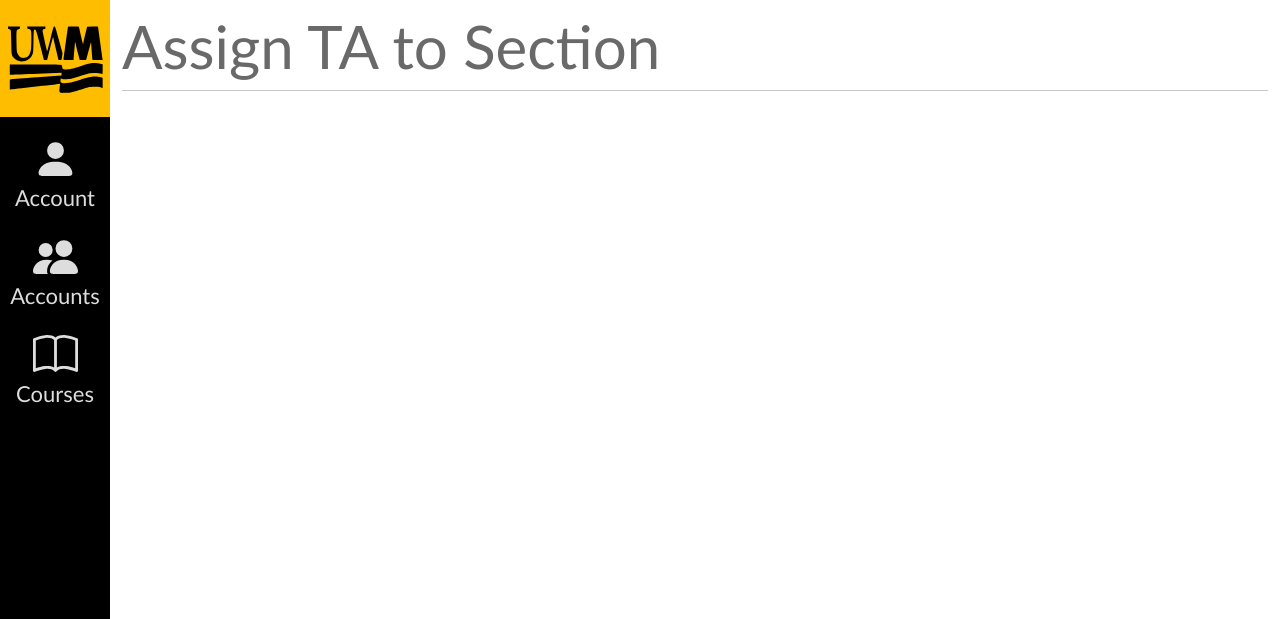
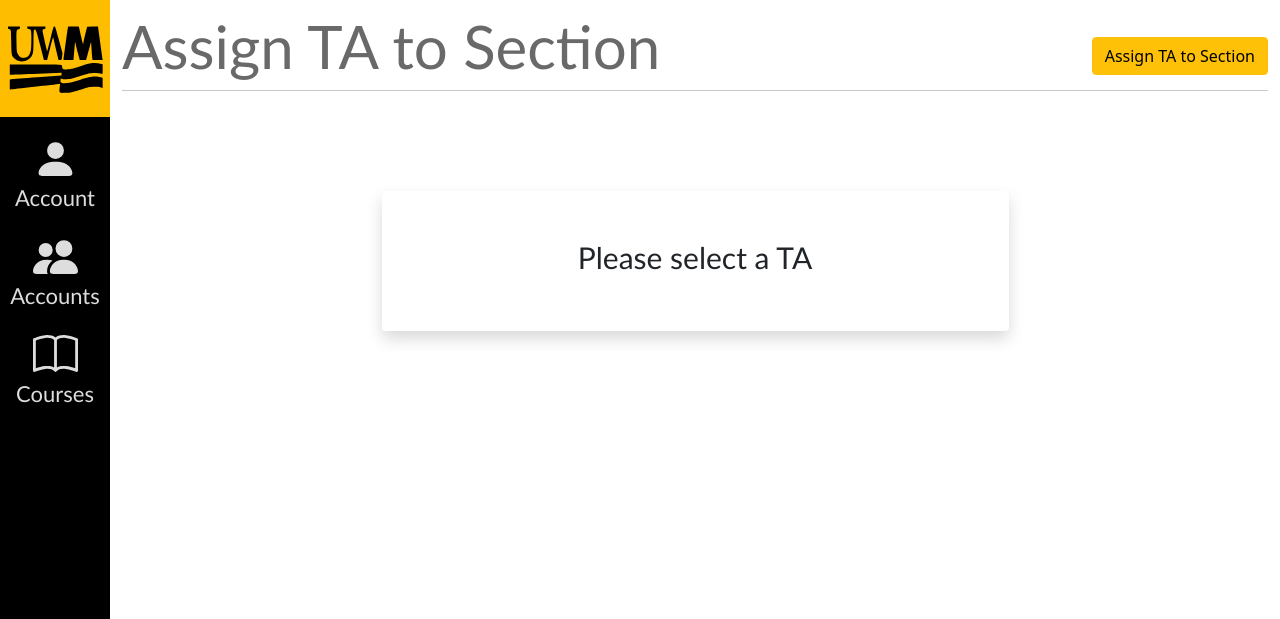
Before and after one commit to john4533/TA_App, a Django app: page /AssignTAToSection/ in a window 1280 px wide. Shown: the top 619 px of the page. Run offline with Django 3.2, Linux system fonts and the light colour scheme.

Commit message:
fixed delete button started working on the assign TA to Course functionality

```diff
--- a/project_app/views.py
+++ b/project_app/views.py
@@ -84,7 +84,7 @@
                 message = deleteCourse(request.POST['delete_course'])
             elif request.POST.get('delete_section'):
                 message = deleteSection(request.POST['delete_section'])
-            return render(request, "all_courses.html", {"dictionary": getCourses(), "delete_message": message,
+            return render(request, "all_courses.html", {"dictionary": getCourses(),
                                                         "TAs": list(TA.objects.all())})
 
 
--- a/static/css/assign_TA_to_section.css
+++ b/static/css/assign_TA_to_section.css
@@ -0,0 +1,45 @@
+
+h5{
+    font-family: Calibri;
+    font-size: 26px;
+}
+.print{
+    display: inline;
+    padding-right: 40px;
+    color: #861616;
+    font-family: Calibri, serif;
+    font-size: 30px;
+    padding-top: 60px;
+    vertical-align: -18px;
+
+}
+.btn-warning{
+    margin-top: 17px;
+    align-items: flex-end;
+
+}
+
+.form-group-row {
+    float: right;
+    padding-top: 10px;
+}
+.container{
+    position: relative;
+    z-index: 1;
+    margin-top: 100px;
+}
+h3{
+    font-family: Calibri;
+    font-size: 30px;
+
+}
+
+.form-select{
+   overflow: hidden;
+}
+
+
+.form-control{
+    width: 80px;
+    display: inline;
+}
--- a/templates/all_courses.html
+++ b/templates/all_courses.html
@@ -36,7 +36,7 @@
                             <h2> {{ course.name }}</h2>
                         </div>
                         <div style="float:right">
-                            <button type="submit" class="btn btn-danger delete-course-btn"
+                            <button type="submit" class="btn btn-danger delete-course-btn" name="delete_course" value="{{ course.courseid }}"
                                     style="font-size:17px; margin-top:12px">
                                 Delete
                             </button>
@@ -95,7 +95,7 @@
                                 <td><h6>CSS</h6></td>
                                 <td><h6>{{ TA.graderstatus }}</h6></td>
                                 <td>
-                                    <button type="submit" class="btn btn-danger delete-course-btn"
+                                    <button type="submit" class="btn btn-danger delete-course-btn" name="" value="{{ course.courseid }}"
                                             style="font-size:17px; margin-top:12px">
                                         Remove
                                     </button>
--- a/templates/assign_TA_to_section.html
+++ b/templates/assign_TA_to_section.html
@@ -5,10 +5,48 @@
 {% endblock %}
 
 {% block header %}
-    <h1>Assign TA to Section</h1>
+
+    <nav class="sticky">
+        <h1> Assign TA to Section</h1>
+        <form class="form-group-row" method="post">
+            {% csrf_token %}
+            {#                            <input class="col-xs-2" type="search" placeholder="Search" aria-label="Search">#}
+            {#                            <button class="btn btn-warning  my-sm-0" type="submit">Search</button>#}
+            <div class="print">
+                {{ message }}
+            </div>
+            <button class="btn btn-warning" type="submit" value="Submit">Assign TA to Section</button>
+    </nav>
+
+
 {% endblock %}
 
 
 {% block middle_section %}
 
+    <div class="container" style="z-index: 1">
+        <div class="row">
+            <div class="col-lg-7 mx-auto">
+                <div class="card shadow border-0 mb-5">
+                    <div class="card-body p-5">
+                        <h3 align="center">Please select a TA</h3>
+                        <ul class="list-group">
+                            {% for TA in TAs %}
+                                <li class="list-group-item rounded-0">
+                                    <div class="custom-control custom-checkbox">
+                                        <input class="form-check-input" type="radio" name="TA" id="select"
+                                               value={{ TA.user.username }}>
+                                        <label class="cursor-pointer  custom-control-label" value={{ TA.user.username }}
+                                                for="select"> &nbsp&nbsp{{ TA.user.name }}</label>
+                                    </div>
+                                </li>
+                            {% endfor %}
+                        </ul>
+                    </div>
+                </div>
+            </div>
+        </div>
+    </div>
+    </form>
+
 {% endblock %}
```
Also changed, not shown: Classes/functions.py (+2 -59 lines), project_app/migrations/0001_initial.py.
